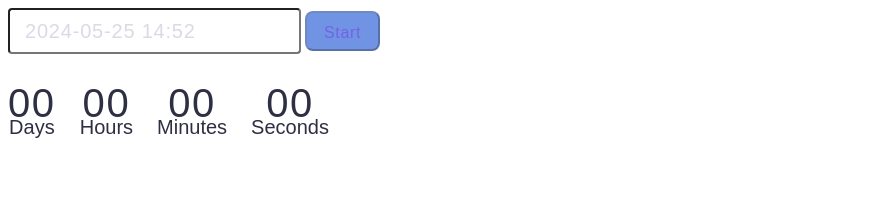
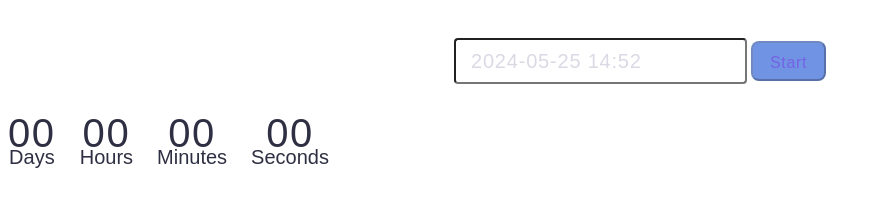
Before and after one commit to TatiYas/goit-js-hw-10, a website built with Vite: page src/1-timer.html in a window 1280 px wide. Shown: the whole page, without its empty margins (0-881 px from the left). Built offline with nearby package versions, Linux system fonts and the light colour scheme.

Commit message:
Update_15

```diff
--- a/src/1-timer.html
+++ b/src/1-timer.html
@@ -8,7 +8,7 @@
   </head>
   <body>
     <div class="container">
-
+      <div class="wrapper">
     <input type="text" id="datetime-picker" />
     <button type="button" data-start>Start</button>
 
@@ -30,7 +30,9 @@
         <span class="value" data-seconds>00</span>
         <span class="label">Seconds</span>
       </div>
+
     </div>
+  </div>
   </div>
 
     <script src="./js/1-timer.js" type="module"></script>
--- a/src/css/1-timer.css
+++ b/src/css/1-timer.css
@@ -1,9 +1,9 @@
 
 
-/*.container {
+.container {
    padding-top: 30px;
    text-align: center;
-  }*/
+  }
   .wrapper {
     text-align: center;
   }
```
